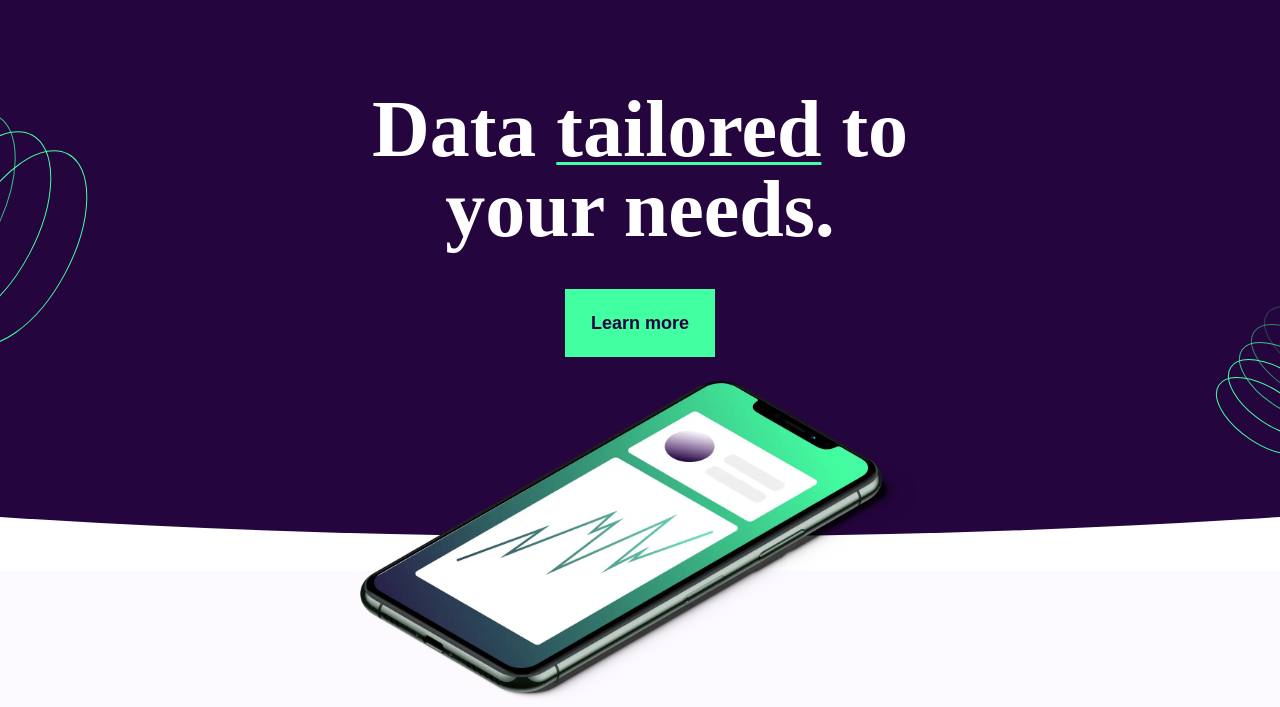
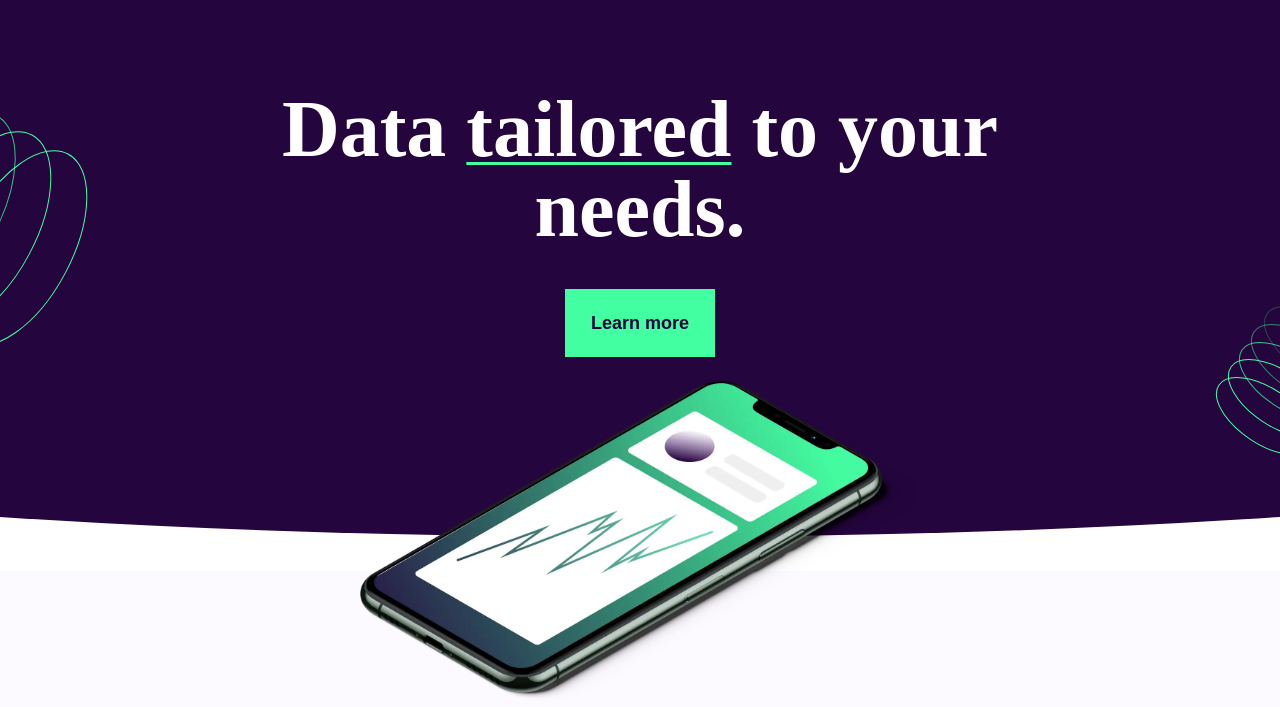
Before and after one commit to alexandermooney/Projects, a plain HTML site: page frontend-mentor/workit/workit-landing-page/starter-code/index.html in a window 1280 px wide. Shown: the part 93-800 px from the top of the page. Drawn offline with Linux system fonts and the light colour scheme; a web font is replaced by a local one.

Commit message:
fixed bug with hero content width

```diff
--- a/frontend-mentor/workit/workit-landing-page/starter-code/scss/layout/_hero.scss
+++ b/frontend-mentor/workit/workit-landing-page/starter-code/scss/layout/_hero.scss
@@ -31,7 +31,7 @@
     }
 
     @media screen and (min-width: 768px) {
-      max-width: 40rem;
+      max-width: 50rem;
     }
 
   }
```
Also changed, not shown: frontend-mentor/workit/workit-landing-page/starter-code/css/main.css.
